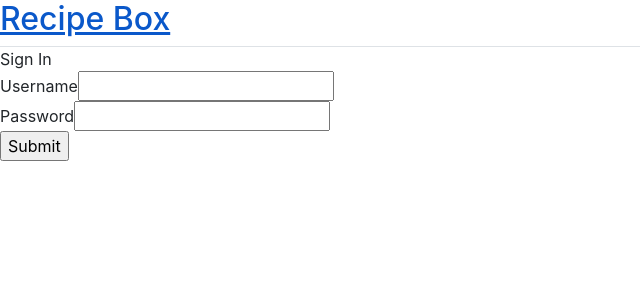
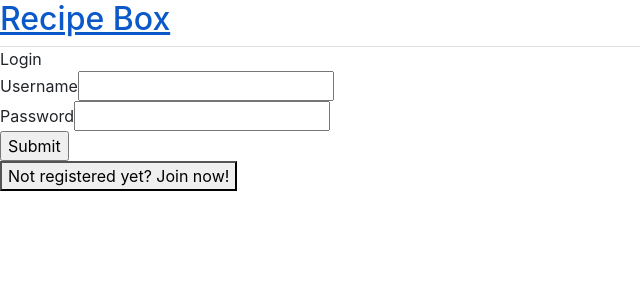
Before and after one commit to akaser23/recipe-box, a React (Create React App) app: page / in a window 1280 px wide. Shown: the top 300 px of the page, without its empty margins (0-640 px from the left). Built offline with nearby package versions, Linux system fonts and the light colour scheme.

Commit message:
Added functionality to switch between registration form and login form

```diff
--- a/src/components/Home/index.js
+++ b/src/components/Home/index.js
@@ -5,6 +5,7 @@ function Home() {
   // React States
   const [errorMessages, setErrorMessages] = useState({});
   const [isSubmitted, setIsSubmitted] = useState(false);
+  const [isRegister, setIsRegister] = useState(false);
 
   // User Login info
   const database = [
@@ -52,8 +53,15 @@ function Home() {
       <div className="error">{errorMessages.message}</div>
     );
 
+  // Generate button to switch between register and login forms
+  const formSwitch = (
+      <button className="button" onClick={() => setIsRegister(!isRegister)}>
+        {isRegister ? 'Already a Member? Log in' : 'Not registered yet? Join now!'}
+      </button>
+  );
+
   // JSX code for login form
-  const renderForm = (
+  const renderLoginForm = (
     <div className="form">
       <form onSubmit={handleSubmit}>
         <div className="input-container">
@@ -73,11 +81,44 @@ function Home() {
     </div>
   );
 
+  const renderRegisterForm = (
+    <div className="form">
+      <form onSubmit={handleSubmit}>
+        <div className="input-container">
+          <label>First Name </label>
+          <input type="text" name="firstName" required />
+        </div>
+        <div className="input-container">
+          <label>Last Name </label>
+          <input type="text" name="lastName" required />
+        </div>
+        <div className="input-container">
+          <label>Username </label>
+          <input type="text" name="uname" required />
+        </div>
+        <div className="input-container">
+          <label>Password </label>
+          <input type="password" name="pass" required />
+        </div>
+        <div className="input-container">
+          <label>Confirm Password </label>
+          <input type="password" name="confirmPass" required />
+        </div>
+        <div className="button-container">
+          <input type="submit" />
+        </div>
+      </form>
+    </div>
+  );
+
   return (
     <div className="app">
       <div className="login-form">
-        <div className="title">Sign In</div>
-        {isSubmitted ? <div>User is successfully logged in</div> : renderForm}
+        <div className="title">{isRegister ? 'Register' : 'Login'}</div>
+        {isRegister ? renderRegisterForm : renderLoginForm}
+      </div>
+      <div>
+        {formSwitch}
       </div>
     </div>
   );
```
